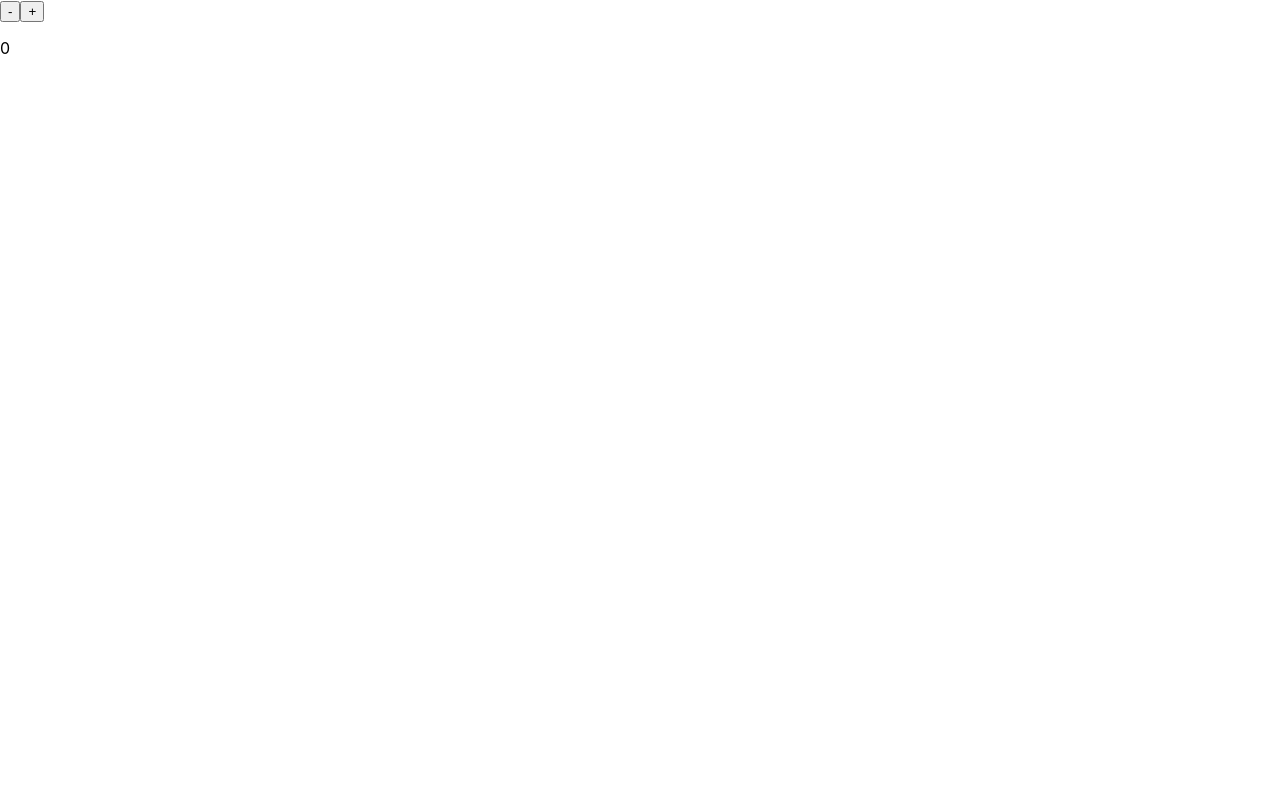
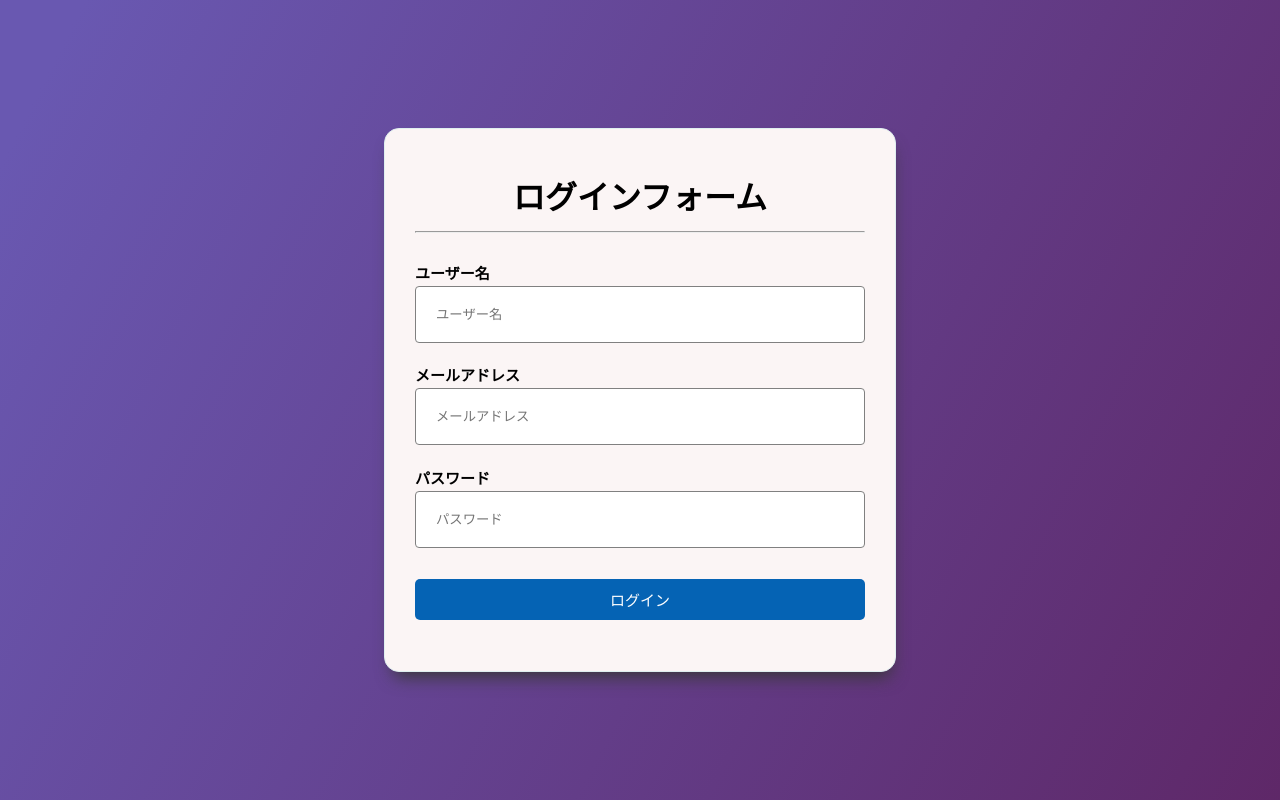
Before and after one commit to h-miyamoto-astaster/react, a React (Create React App) app in the folder react--youtube/: page / in a window 1280 px wide. Built offline with nearby package versions, Linux system fonts and the light colour scheme.

Commit message:
バリデーション動画25分ぐらいまで

```diff
--- a/react--youtube/src/App.css
+++ b/react--youtube/src/App.css
@@ -0,0 +1,93 @@
+body {
+   /* background-color: #9eb9cf; */
+   background: rgb(105, 88, 177);
+   background: linear-gradient(
+     117deg,
+     rgba(105, 88, 177, 1) 5%,
+     rgba(87, 30, 97, 0.9556197478991597) 100%
+   );
+   overflow-y: hidden;
+ }
+
+ .formContainer {
+   display: flex;
+   /* flex-direction: column; */
+   align-items: center;
+   justify-content: center;
+   height: 100vh;
+   width: 100%;
+ }
+
+ h1 {
+   text-align: center;
+   margin: 13px 0;
+ }
+
+ .formContainer form {
+   width: 70%;
+   max-width: 450px;
+   border: 1px solid #dfefef;
+   padding: 30px;
+   border-radius: 10px;
+   background-color: #fbf5f5;
+   box-shadow: 2px 12px 17px -7px #383838;
+   border-radius: 15px;
+ }
+
+ .uiForm {
+   display: flex;
+   flex-direction: column;
+   align-items: center;
+   justify-content: space-evenly;
+   height: 400px;
+ }
+
+ .formField {
+   display: flex;
+   flex-direction: column;
+   width: 100%;
+ }
+
+ .formField input {
+   border: 1px solid grey;
+   padding: 20px;
+   border-radius: 4px;
+ }
+
+ .formField input:focus {
+   outline: none;
+ }
+
+ .formField label {
+   font-size: 15px;
+   font-weight: 600;
+   margin-bottom: 3px;
+ }
+
+ button {
+   background: #0563b4;
+   width: 100%;
+   margin-top: 10px;
+   border: none;
+   border-radius: 5px;
+   color: white;
+   padding: 10px 30px;
+   font-size: 15px;
+   cursor: pointer;
+   transition: all 0.3s;
+ }
+
+ button:hover {
+   background-color: #0e528d;
+ }
+
+ .errorMsg {
+   color: red;
+   margin: 0;
+   align-self: flex-start;
+ }
+
+ .msgOk {
+   color: green;
+   margin-top: 15px;
+ }
--- a/react--youtube/src/App.js
+++ b/react--youtube/src/App.js
@@ -1,22 +1,37 @@
+import "./App.css";
 import { useState } from "react";
 
 function App() {
+  const initialValues = {userName :"",mailAddress:"",password:""};
+  const [formValues,setFormValues] = useState(initialValues);
 
-  const [count,setCount] = useState(0);
+  const handleChange = (e) =>{
+    const {name,value} = e.target;
+    setFormValues({...formValues,name:value})
+  }
 
-  const handleCount = (num) =>{
-    setCount((current) =>{
-      return current + num;
-    })
-  }
   return (
-    <>
-    <div className="App">
-      <button onClick={() =>handleCount(-1)}>-</button>
-      <button onClick={() =>handleCount(+1)}>+</button>
-      <p>{count}</p>
+    <div className="formContainer">
+      <form>
+        <h1>ログインフォーム</h1>
+        <hr />
+        <div className="uiForm">
+          <div className="formField">
+            <label>ユーザー名</label>
+            <input type="text" placeholder="ユーザー名" name="username" onChange={(e) => handleChange(e) }/>
+          </div>
+          <div className="formField">
+            <label>メールアドレス</label>
+            <input type="text" placeholder="メールアドレス" name="mailAddress"/>
+          </div>
+          <div className="formField">
+            <label>パスワード</label>
+            <input type="text" placeholder="パスワード" name="password"/>
+          </div>
+          <button className="submitButton">ログイン</button>
+        </div>
+      </form>
     </div>
-    </>
   );
 }
 
```
